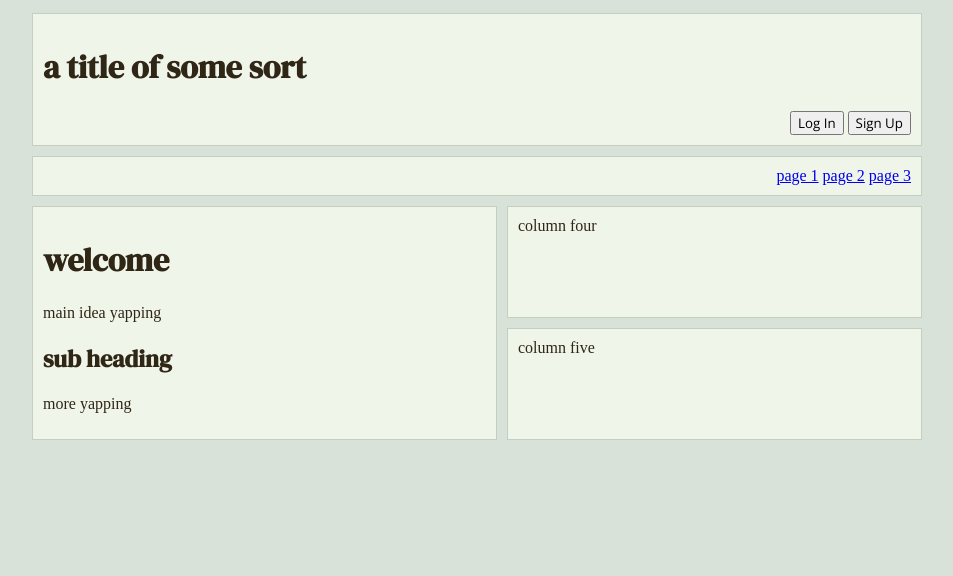
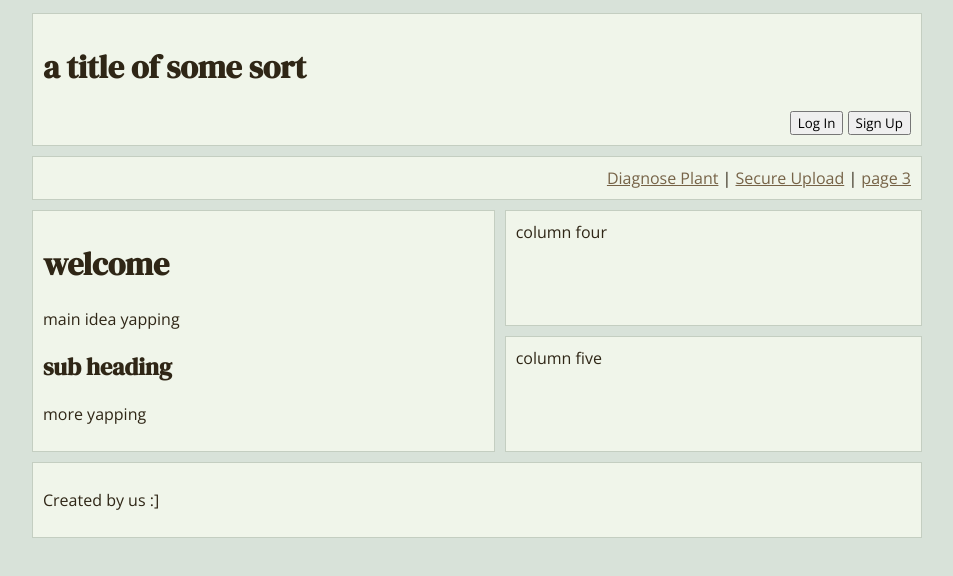
Before and after one commit to bioshield-hatch/ai-backend, a plain HTML site: page templates/index.html in a window 1280 px wide. Shown: the whole page, without its empty margins (163-1116 px from the left). Drawn offline with Linux system fonts and the light colour scheme.

Commit message:
setup and misc

```diff
--- a/templates/index.html
+++ b/templates/index.html
@@ -19,8 +19,10 @@
     </div>
       <!-- navigation bar-->
       <div class="grid-sec" id="g2">
-        <a href="#">page 1</a>
-        <a href="#">page 2</a>
+        <a href="/templates/diagnose_plant.html">Diagnose Plant</a>
+        |
+        <a href="/templates/secure_upload.html">Secure Upload</a>
+        |
         <a href="#">page 3</a>
       </div>
       <!--misc area 1 (tall left box)-->
@@ -34,6 +36,9 @@
       <div class="grid-sec" id="g4">column four</div>
       <!-- misc area 3 (right bottom box)-->
       <div class="grid-sec" id="g5">column five</div>
+      <div class="grid-sec" id="g6">
+        <p>Created by us :]</p>
+      </div>
     </div>
   </body>
 </html>
--- a/templates/style.css
+++ b/templates/style.css
@@ -32,7 +32,8 @@
     "head head head head"
     "nav nav nav nav"
     "m1 m1 m2 m2"
-    "m1 m1 m3 m3";
+    "m1 m1 m3 m3"
+    "foot foot foot foot";
 }
 
 .grid-sec {
@@ -49,18 +50,23 @@
 
 #g2 {
   grid-area: nav;
-text-align: right;
+  text-align: right;
 }
 
 #g3 {
   grid-area: m1;
 }
+
 #g4 {
   grid-area: m2;
 }
 
 #g5 {
   grid-area: m3;
+}
+
+#g6 {
+  grid-area: foot;
 }
 
 /* DESIGN */
@@ -75,6 +81,7 @@ body {
   position: relative;
   margin-left: auto;
   margin-right: auto;
+  font-family: opensans;
 }
 
 h1,
@@ -83,11 +90,24 @@ h3 {
   font-family: dmserifdisplay;
 }
 
-/* specific grid stuff */
-#account{
-    text-align: right;
+a {
+  color: var(--altxt1);
 }
 
-button{
-    font-family: opensans;
+a:visited {
+  color: var(--altxt1);
 }
+
+a:hover {
+  color: var(--altxt2);
+  cursor: url("/media/images/favicons/sparklecursor.gif"), auto;
+}
+
+/* specific grid stuff */
+#account {
+  text-align: right;
+}
+
+button {
+  font-family: opensans;
+}
```
Also changed, not shown: templates/diagnose_plant.html (+1 -0 lines), templates/secure_upload.html (+1 -0 lines), templates/substyles/diagplant.css (added), templates/substyles/secupload.css (added).
